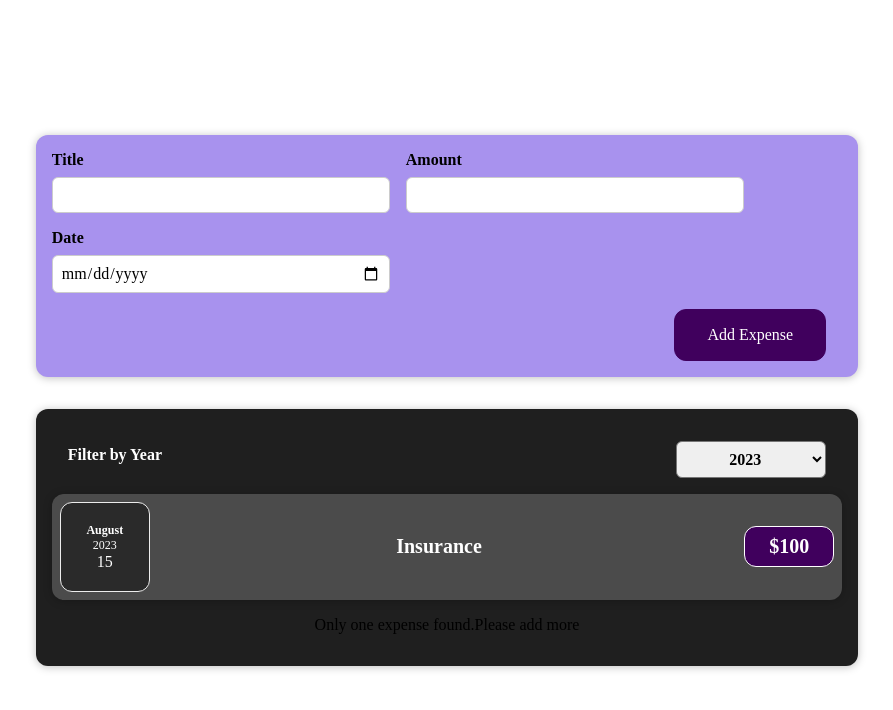
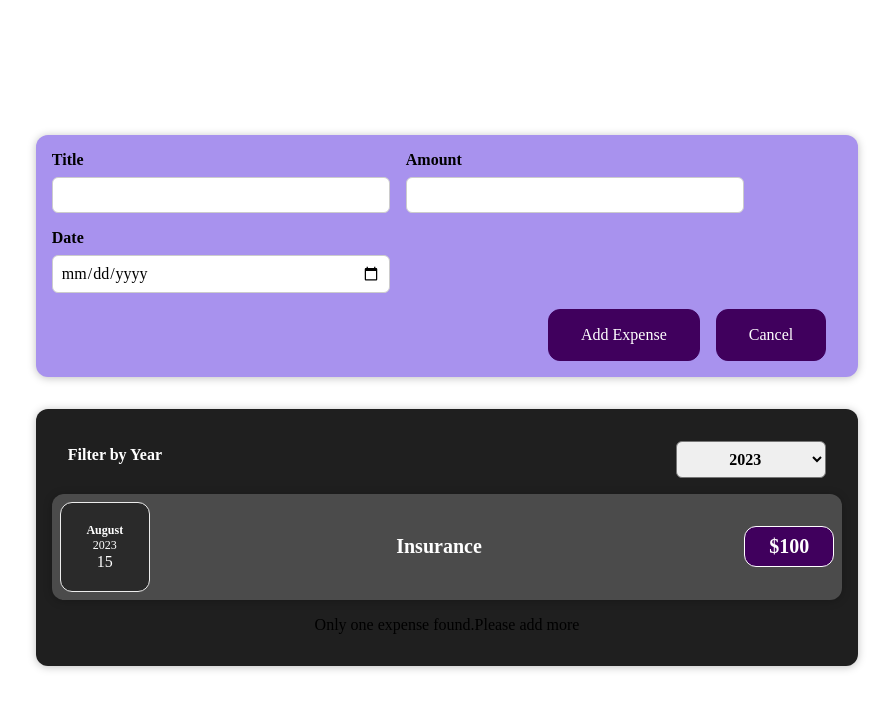
Before and after one commit to sajay3159/React_project, a React (Vite) app: page / in a window 1280 px wide. Both pictures are taken after a click on the button "Add Expense". Shown: the top 710 px of the page, without its empty margins (193-1086 px from the left). Built offline with nearby package versions, Linux system fonts and the light colour scheme.

Commit message:
Challenge - Render Expense Form Conditionally

```diff
--- a/src/components/NewExpense/ExpenseForm.jsx
+++ b/src/components/NewExpense/ExpenseForm.jsx
@@ -11,6 +11,7 @@ const ExpenseForm = (props) => {
     const [enteredTitle, setEnteredTitle] = useState("");
     const [enteredAmount, setEnteredAmount] = useState("");
     const [enteredDate, setEnteredDate] = useState("");
+    const [isVisibleForm, setIsVisibleForm] = useState(false);
 
 
     const titleChangeHandler = (event) => {
@@ -46,6 +47,13 @@ const ExpenseForm = (props) => {
 
     };
 
+    const handleCancel = () => {
+        setEnteredTitle('');
+        setEnteredAmount('');
+        setEnteredDate('');
+        setIsVisibleForm(false);
+    }
+
     function formSubmitHandler(event) {
         event.preventDefault();
         const expenseData = {
@@ -57,28 +65,65 @@ const ExpenseForm = (props) => {
         setEnteredTitle('');
         setEnteredAmount('');
         setEnteredDate('');
+        setIsVisibleForm(false);
+
+    }
+
+    const handleAddExpenseClick = () => {
+        setIsVisibleForm(true);
+
     }
 
     return (
+        <div>
+            {!isVisibleForm && (
+                <button type="button" onClick={handleAddExpenseClick}>
+                    Add Expense
+                </button>
+            )}
+
+            {isVisibleForm && (
                 <form onSubmit={formSubmitHandler}>
                     <div className="new-expense__controls">
                         <div className="new-expense__control">
                             <label htmlFor="title">Title</label>
-                    <input type="text" value={enteredTitle} id="title" onChange={titleChangeHandler} />
+                            <input
+                                type="text"
+                                value={enteredTitle}
+                                id="title"
+                                onChange={titleChangeHandler}
+                            />
                         </div>
                         <div className="new-expense__control">
                             <label htmlFor="amount">Amount</label>
-                    <input type="number" value={enteredAmount} id="amount" onChange={amountChangeHandler} />
+                            <input
+                                type="number"
+                                value={enteredAmount}
+                                id="amount"
+                                onChange={amountChangeHandler}
+                            />
                         </div>
                         <div className="new-expense__control">
                             <label htmlFor="date">Date</label>
-                    <input type="date" id="date" value={enteredDate} min="2023-01-01" max="2024-12-31" onChange={dateChangeHandler} />
+                            <input
+                                type="date"
+                                id="date"
+                                value={enteredDate}
+                                min="2023-01-01"
+                                max="2024-12-31"
+                                onChange={dateChangeHandler}
+                            />
                         </div>
                     </div>
                     <div className="new-expense__actions">
                         <button type="submit">Add Expense</button>
+                        <button type="button" onClick={handleCancel}>
+                            Cancel
+                        </button>
                     </div>
                 </form>
+            )}
+        </div>
     );
 };
 
```
Lines whose indentation alone changed are shown as unchanged.
